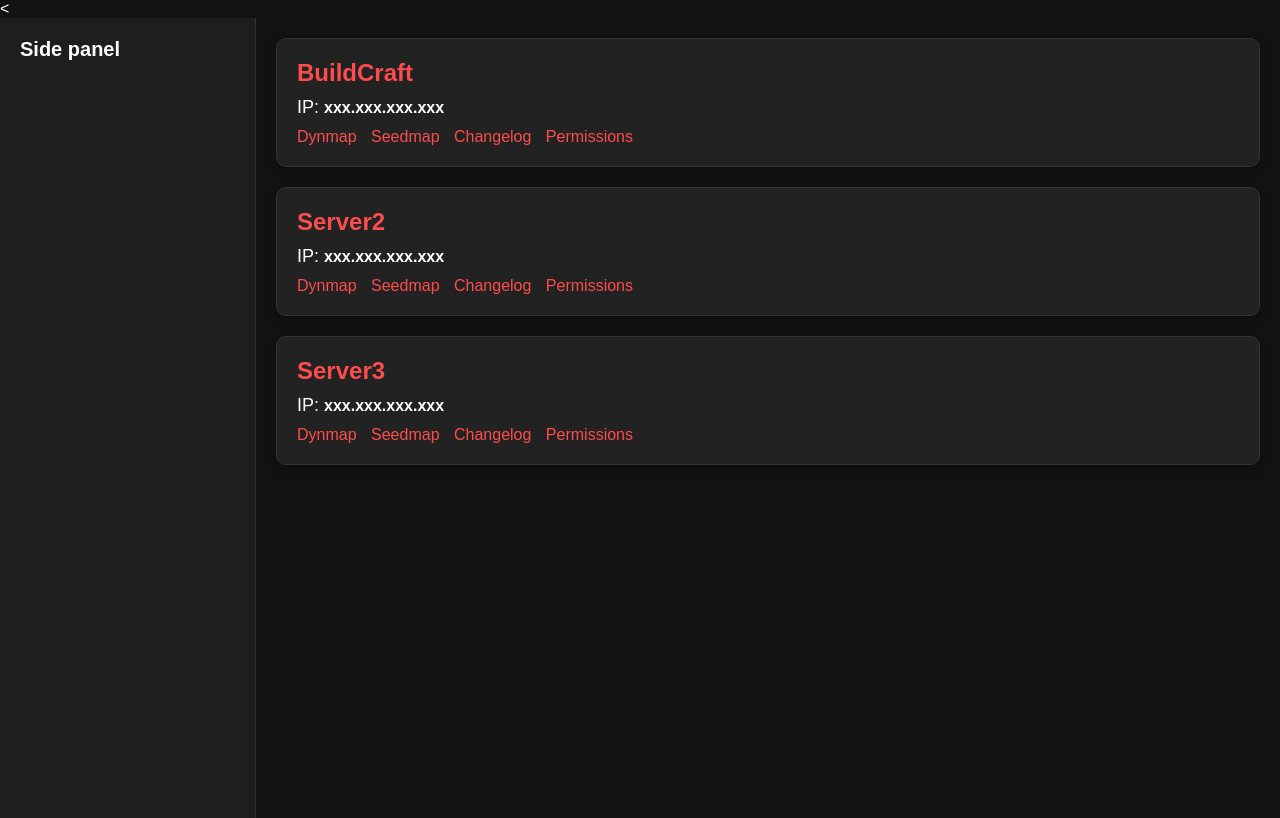
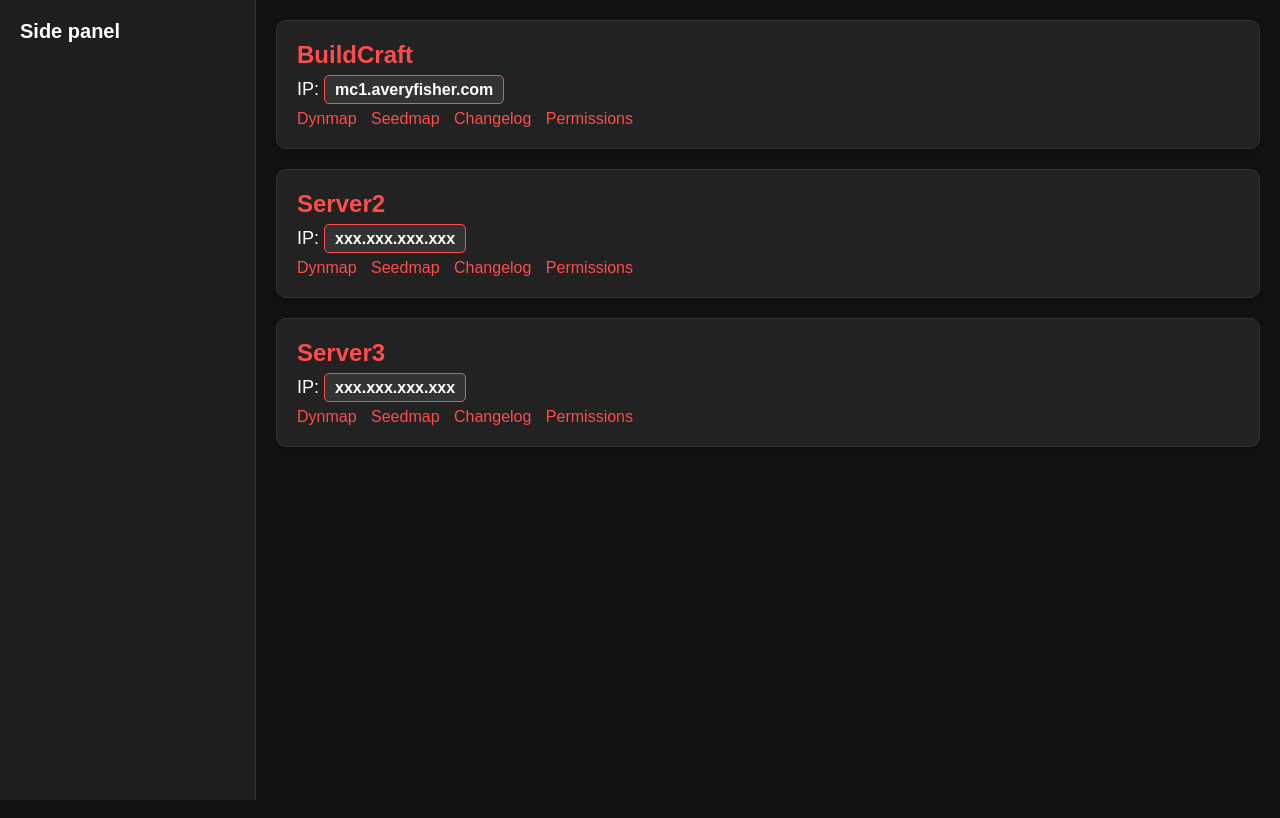
Before and after one commit to afisher97/minecraft-server-site, a Flask app: page / in a window 1280 px wide. Run offline with Flask 3, Linux system fonts and the light colour scheme.

Commit message:
Added IP copying

```diff
--- a/static/styles.css
+++ b/static/styles.css
@@ -66,7 +66,17 @@ body {
     text-decoration: underline;
 }
 
-.server-card span {
+.server-card span.ip-box {
+    background-color: #333;
+    border: 1px solid #ff4c4c;
+    padding: 5px 10px;
+    border-radius: 5px;
     font-weight: bold;
     font-size: 16px;
+    cursor: pointer;
+    transition: background-color 0.3s ease;
 }
+
+.server-card span.ip-box:hover {
+    background-color: #444;
+}
--- a/templates/index.html
+++ b/templates/index.html
@@ -1,4 +1,4 @@
-<<!DOCTYPE html>
+<!DOCTYPE html>
 <html lang="en">
 <head>
     <meta charset="UTF-8">
@@ -19,7 +19,9 @@
             <!-- Server card for BuildCraft -->
             <div class="server-card">
                 <h3>BuildCraft</h3>
-                <p>IP: <span>xxx.xxx.xxx.xxx</span></p>
+                <p>IP:
+                    <span class="ip-box" id="mc1.averyfisher.com" onclick="copyToClipboard('mc1.averyfisher.com')">mc1.averyfisher.com</span>
+                </p>
                 <div class="links">
                     <a href="#">Dynmap</a>
                     <a href="#">Seedmap</a>
@@ -31,7 +33,9 @@
             <!-- Server card for Server2 -->
             <div class="server-card">
                 <h3>Server2</h3>
-                <p>IP: <span>xxx.xxx.xxx.xxx</span></p>
+                <p>IP:
+                    <span class="ip-box" id="ip-address2" onclick="copyToClipboard('ip-address2')">xxx.xxx.xxx.xxx</span>
+                </p>
                 <div class="links">
                     <a href="#">Dynmap</a>
                     <a href="#">Seedmap</a>
@@ -43,7 +47,9 @@
             <!-- Server card for Server3 -->
             <div class="server-card">
                 <h3>Server3</h3>
-                <p>IP: <span>xxx.xxx.xxx.xxx</span></p>
+                <p>IP:
+                    <span class="ip-box" id="ip-address3" onclick="copyToClipboard('ip-address3')">xxx.xxx.xxx.xxx</span>
+                </p>
                 <div class="links">
                     <a href="#">Dynmap</a>
                     <a href="#">Seedmap</a>
@@ -53,5 +59,16 @@
             </div>
         </div>
     </div>
+
+    <script>
+        function copyToClipboard(id) {
+            var copyText = document.getElementById(id).textContent;
+            navigator.clipboard.writeText(copyText).then(function() {
+                alert('Copied to clipboard: ' + copyText);
+            }, function(err) {
+                console.error('Async: Could not copy text: ', err);
+            });
+        }
+    </script>
 </body>
 </html>
```
